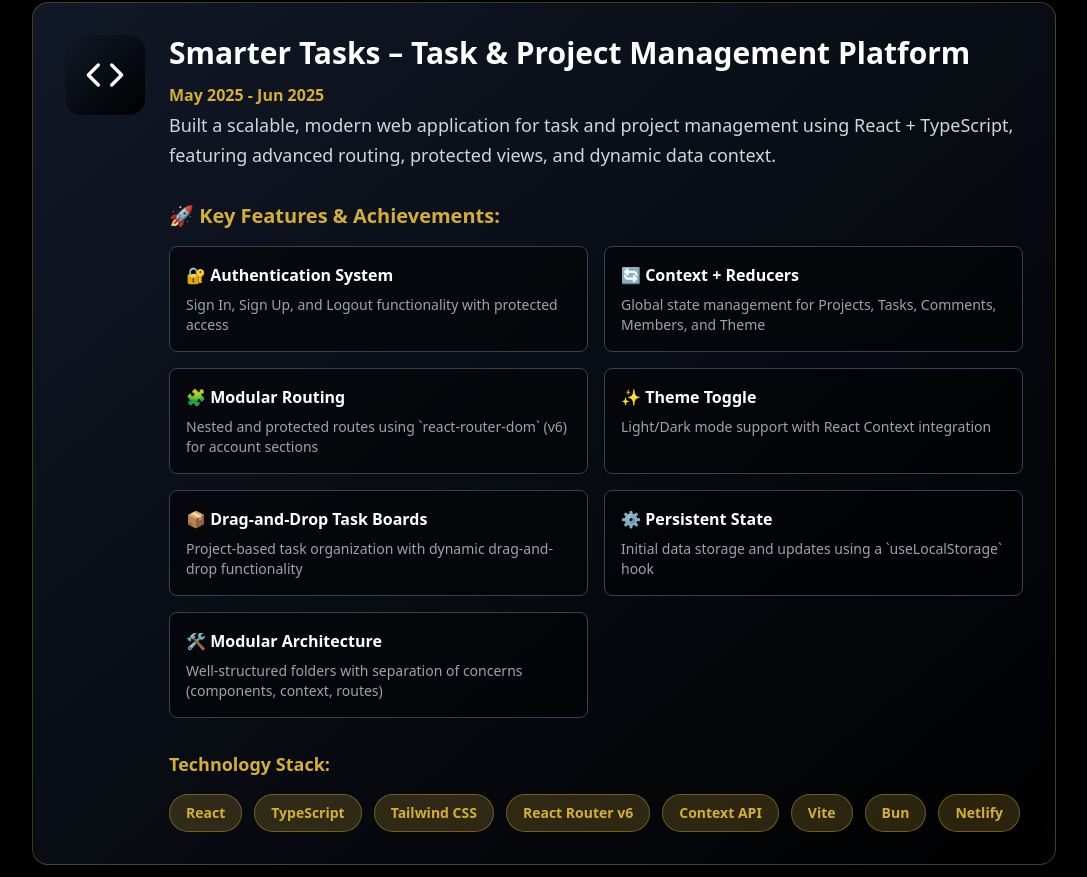
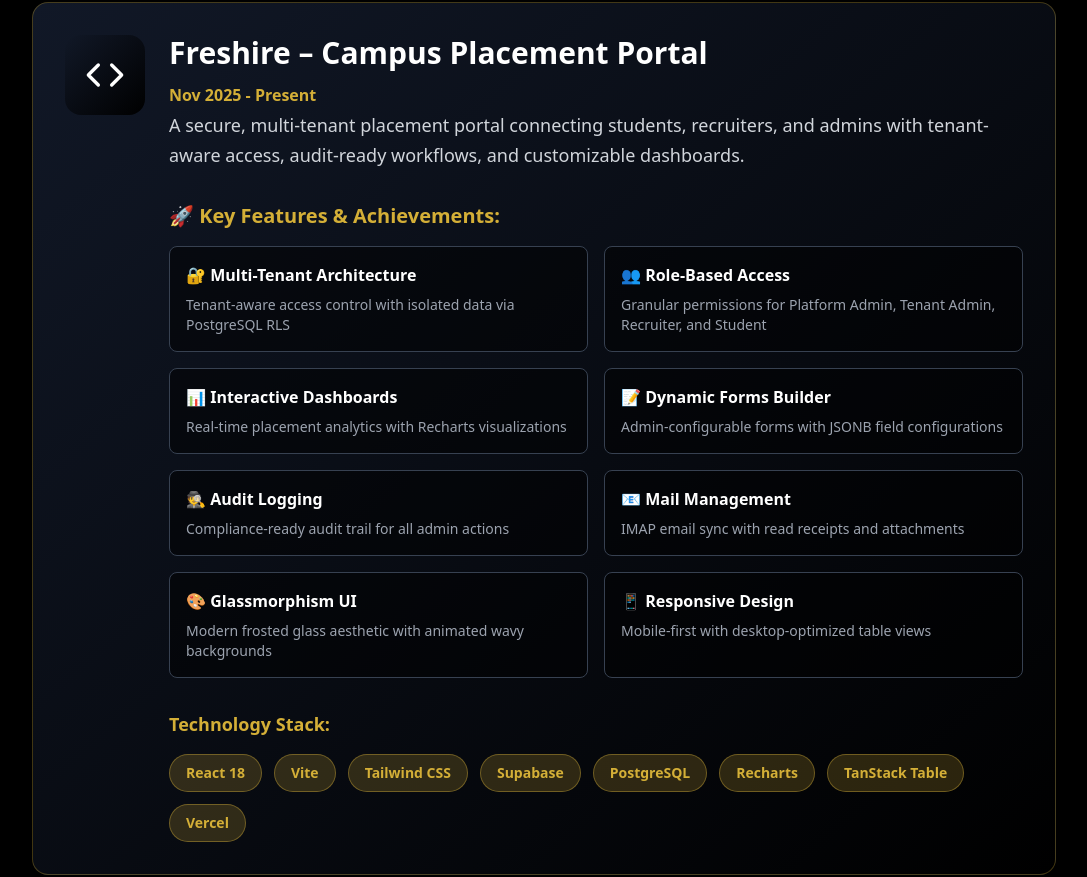
Before and after one commit to JVP555/Portfolio, a React (Vite) app: page / in a window 1280 px wide. Shown: the part 7577-8454 px from the top of the page, without its empty margins (96-1183 px from the left). Built offline with nearby package versions, Linux system fonts and the light colour scheme.

Commit message:
Add Freshire project to portfolio

```diff
--- a/src/App.tsx
+++ b/src/App.tsx
@@ -367,6 +367,56 @@ function App() {
 
 
   const projects = [
+    {
+      title: "Freshire – Campus Placement Portal",
+      date: "Nov 2025 - Present",
+      description:
+        "A secure, multi-tenant placement portal connecting students, recruiters, and admins with tenant-aware access, audit-ready workflows, and customizable dashboards.",
+      features: [
+        {
+          title: "🔐 Multi-Tenant Architecture",
+          detail: "Tenant-aware access control with isolated data via PostgreSQL RLS",
+        },
+        {
+          title: "👥 Role-Based Access",
+          detail: "Granular permissions for Platform Admin, Tenant Admin, Recruiter, and Student",
+        },
+        {
+          title: "📊 Interactive Dashboards",
+          detail: "Real-time placement analytics with Recharts visualizations",
+        },
+        {
+          title: "📝 Dynamic Forms Builder",
+          detail: "Admin-configurable forms with JSONB field configurations",
+        },
+        {
+          title: "🕵️ Audit Logging",
+          detail: "Compliance-ready audit trail for all admin actions",
+        },
+        {
+          title: "📧 Mail Management",
+          detail: "IMAP email sync with read receipts and attachments",
+        },
+        {
+          title: "🎨 Glassmorphism UI",
+          detail: "Modern frosted glass aesthetic with animated wavy backgrounds",
+        },
+        {
+          title: "📱 Responsive Design",
+          detail: "Mobile-first with desktop-optimized table views",
+        },
+      ],
+      techStack: [
+        "React 18",
+        "Vite",
+        "Tailwind CSS",
+        "Supabase",
+        "PostgreSQL",
+        "Recharts",
+        "TanStack Table",
+        "Vercel",
+      ],
+    },
     {
       title: "Smarter Tasks – Task & Project Management Platform",
       date: "May 2025 - Jun 2025",
```
